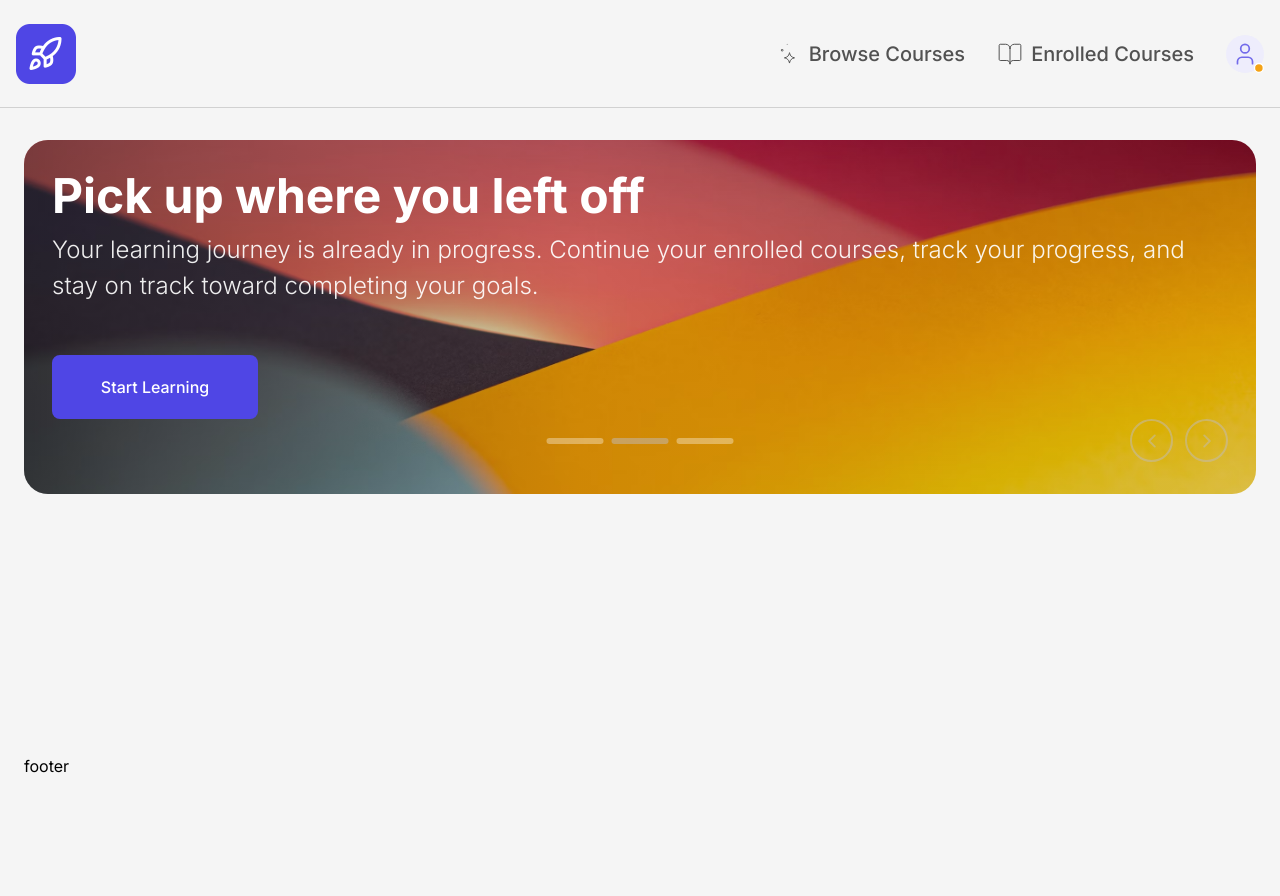
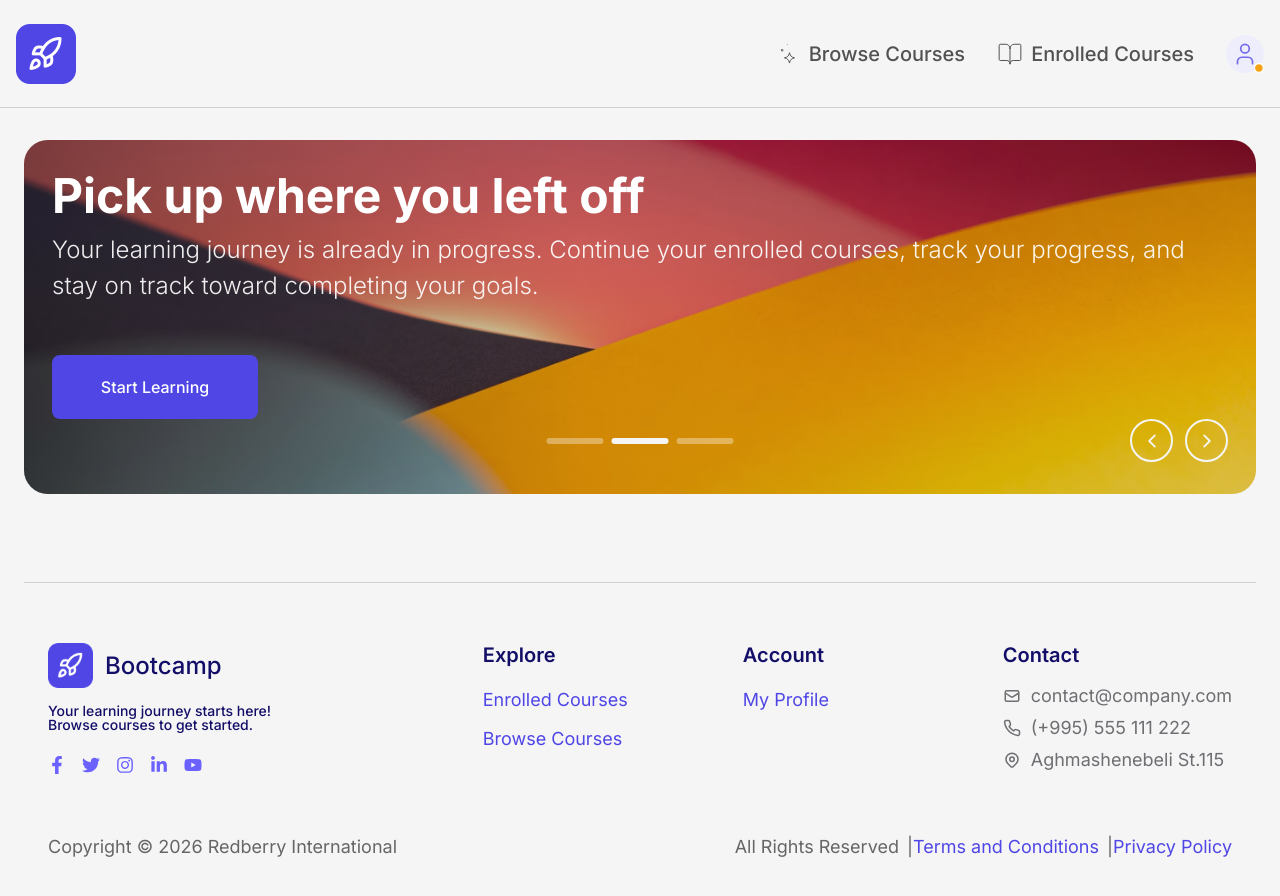
Before and after one commit to mbirk11/learn-stack, a React (Vite) app: page / in a window 1280 px wide. Shown: the top 896 px of the page. Before the commit the page ends 800 px from the top, so only its background shows below. Built offline with nearby package versions, Linux system fonts and the light colour scheme.

Commit message:
feat(footer): add footer section

```diff
--- a/package.json
+++ b/package.json
@@ -10,6 +10,7 @@
     "preview": "vite preview"
   },
   "dependencies": {
+    "@fontsource/inter": "^5.2.8",
     "@hookform/resolvers": "^5.2.2",
     "@tailwindcss/vite": "^4.2.2",
     "@tanstack/react-query": "^5.96.2",
--- a/src/components/layout/footer/index.css
+++ b/src/components/layout/footer/index.css
@@ -0,0 +1,179 @@
+.footer {
+  width: 100%;
+  background: #f5f5f5;
+  border-top: 1px solid #d1d1d1;
+  padding: 60px 0 24px;
+}
+
+.footer__container {
+  width: 100%;
+  max-width: 1560px;
+  margin: 0 auto;
+  padding: 0 24px;
+}
+
+.footer__top {
+  display: flex;
+  justify-content: space-between;
+  gap: 60px;
+  margin-bottom: 56px;
+}
+
+.footer__brand {
+  max-width: 280px;
+}
+
+.footer__logoRow {
+  display: flex;
+  align-items: center;
+  gap: 12px;
+  margin-bottom: 16px;
+}
+
+.footer__logo {
+  width: 45px;
+  height: 45px;
+}
+
+.footer__title {
+  margin: 0;
+  font-family: "Inter", sans-serif;
+  font-size: 24px;
+  font-weight: 500;
+  line-height: 1;
+  color: #130e67;
+}
+
+.footer__description {
+  margin: 0 0 24px;
+  font-size: 14px;
+  font-weight: 500;
+  line-height: 1;
+  color: #130e67;
+}
+
+.footer__socials {
+  display: flex;
+  align-items: center;
+  gap: 16px;
+}
+
+.footer__socialLink {
+  color: #6b61ff;
+  font-size: 18px;
+  transition: opacity 0.2s ease;
+}
+
+.footer__linksWrapper {
+  display: flex;
+  gap: 100px;
+  flex-wrap: wrap;
+}
+
+.footer__column {
+  display: flex;
+  flex-direction: column;
+  gap: 14px;
+  min-width: 160px;
+}
+
+.footer__heading {
+  margin: 0 0 6px;
+  font-size: 20px;
+  font-weight: 600;
+  color: #130e67;
+}
+
+.footer__link,
+.footer__policyLink {
+  text-decoration: none;
+  font-size: 18px;
+  font-weight: 400;
+  line-height: 1.4;
+  color: #4f46e5;
+  transition: color 0.2s ease;
+}
+
+.footer__link:hover,
+.footer__policyLink:hover {
+  color: #6e6e73;
+}
+
+.footer__contact {
+  display: flex;
+  align-items: center;
+  gap: 10px;
+  text-decoration: none;
+  font-size: 18px;
+  font-weight: 400;
+  line-height: 1;
+  color: #6e6e73;
+}
+
+.footer__bottom {
+  display: flex;
+  align-items: center;
+  justify-content: space-between;
+  gap: 24px;
+  flex-wrap: wrap;
+}
+
+.footer__copyright {
+  margin: 0;
+  font-size: 18px;
+  font-weight: 400;
+  color: #666666;
+}
+
+.footer__bottomLinks {
+  display: flex;
+  align-items: center;
+  flex-wrap: wrap;
+  gap: 8px;
+  font-size: 18px;
+  color: #666666;
+}
+
+.footer__divider {
+  color: #666666;
+}
+
+@media (max-width: 992px) {
+  .footer__top {
+    flex-direction: column;
+  }
+
+  .footer__linksWrapper {
+    gap: 40px;
+  }
+
+  .footer__bottom {
+    flex-direction: column;
+    align-items: flex-start;
+  }
+}
+
+@media (max-width: 768px) {
+  .footer {
+    padding: 40px 0 20px;
+  }
+
+  .footer__container {
+    padding: 0 16px;
+  }
+
+  .footer__title {
+    font-size: 28px;
+  }
+
+  .footer__description,
+  .footer__link,
+  .footer__contact {
+    font-size: 18px;
+  }
+
+  .footer__linksWrapper {
+    flex-direction: column;
+    gap: 32px;
+  }
+}
--- a/src/components/layout/footer/index.tsx
+++ b/src/components/layout/footer/index.tsx
@@ -0,0 +1,149 @@
+import "../../../index.css";
+import { Link } from "react-router-dom";
+import {
+  FaFacebookF,
+  FaTwitter,
+  FaInstagram,
+  FaLinkedinIn,
+  FaYoutube,
+} from "react-icons/fa";
+import { HiOutlineMail, HiOutlineLocationMarker } from "react-icons/hi";
+import { FiPhone } from "react-icons/fi";
+import "./index.css";
+import logo from "../../../assets/images/logo.png";
+
+const socialLinks = [
+  { id: 1, href: "/", label: "Facebook", icon: FaFacebookF },
+  { id: 2, href: "/", label: "Twitter", icon: FaTwitter },
+  { id: 3, href: "/", label: "Instagram", icon: FaInstagram },
+  { id: 4, href: "/", label: "LinkedIn", icon: FaLinkedinIn },
+  { id: 5, href: "/", label: "YouTube", icon: FaYoutube },
+];
+
+const footerSections = [
+  {
+    id: 1,
+    title: "Explore",
+    links: [
+      { id: 1, to: "/courses", label: "Enrolled Courses" },
+      { id: 2, to: "/browse-courses", label: "Browse Courses" },
+    ],
+  },
+  {
+    id: 2,
+    title: "Account",
+    links: [{ id: 1, to: "/profile", label: "My Profile" }],
+  },
+];
+
+const contactItems = [
+  {
+    id: 1,
+    href: "mailto:contact@company.com",
+    label: "contact@company.com",
+    icon: HiOutlineMail,
+  },
+  {
+    id: 2,
+    href: "tel:+995555111222",
+    label: "(+995) 555 111 222",
+    icon: FiPhone,
+  },
+  {
+    id: 3,
+    label: "Aghmashenebeli St.115",
+    icon: HiOutlineLocationMarker,
+  },
+];
+
+const policyLinks = [
+  { id: 1, to: "/terms", label: "Terms and Conditions" },
+  { id: 2, to: "/privacy", label: "Privacy Policy" },
+];
+
+export default function Footer() {
+  return (
+    <footer className="footer">
+      <div className="footer__container">
+        <div className="footer__top">
+          <div className="footer__brand">
+            <div className="footer__logoRow">
+              <img className="footer__logo" src={logo} alt="Bootcamp logo" />
+              <h2 className="footer__title">Bootcamp</h2>
+            </div>
+
+            <p className="footer__description">
+              Your learning journey starts here!
+              <br />
+              Browse courses to get started.
+            </p>
+
+            <div className="footer__socials">
+              {socialLinks.map(({ id, href, label, icon: Icon }) => (
+                <a
+                  key={id}
+                  href={href}
+                  aria-label={label}
+                  className="footer__socialLink"
+                >
+                  <Icon />
+                </a>
+              ))}
+            </div>
+          </div>
+
+          <div className="footer__linksWrapper">
+            {footerSections.map((section) => (
+              <div key={section.id} className="footer__column">
+                <h3 className="footer__heading">{section.title}</h3>
+
+                {section.links.map((link) => (
+                  <Link key={link.id} to={link.to} className="footer__link">
+                    {link.label}
+                  </Link>
+                ))}
+              </div>
+            ))}
+
+            <div className="footer__column">
+              <h3 className="footer__heading">Contact</h3>
+
+              {contactItems.map(({ id, href, label, icon: Icon }) =>
+                href ? (
+                  <a key={id} href={href} className="footer__contact">
+                    <Icon />
+                    <span>{label}</span>
+                  </a>
+                ) : (
+                  <div key={id} className="footer__contact">
+                    <Icon />
+                    <span>{label}</span>
+                  </div>
+                ),
+              )}
+            </div>
+          </div>
+        </div>
+
+        <div className="footer__bottom">
+          <p className="footer__copyright">
+            Copyright © 2026 Redberry International
+          </p>
+
+          <div className="footer__bottomLinks">
+            <span>All Rights Reserved</span>
+
+            {policyLinks.map((link, index) => (
+              <div key={link.id} className="footer__policyItem">
+                <span className="footer__divider">|</span>
+                <Link to={link.to} className="footer__policyLink">
+                  {link.label}
+                </Link>
+              </div>
+            ))}
+          </div>
+        </div>
+      </div>
+    </footer>
+  );
+}
--- a/src/components/layout/header/index.css
+++ b/src/components/layout/header/index.css
@@ -2,16 +2,14 @@ header {
   display: flex;
   justify-content: center;
   align-items: center;
-  width: 100%;
+  max-width: 100%;
   height: 108px;
-  font-family: "Inter", sans-serif;
   background-color: #f5f5f5;
   border-bottom: 1px solid #d1d1d1;
 }
 
 .container {
   width: 100%;
-  max-width: 1566px;
   margin: 0 auto;
   padding: 0 16px;
   box-sizing: border-box;
--- a/src/components/layout/mainLayout/index.tsx
+++ b/src/components/layout/mainLayout/index.tsx
@@ -1,7 +1,7 @@
 import { Outlet } from "react-router-dom";
 import Header from "../header";
-
 import "../../../index.css";
+import Footer from "../footer";
 
 export default function MainLayout() {
   return (
@@ -10,7 +10,9 @@ export default function MainLayout() {
       <main className="main-layout__content">
         <Outlet />
       </main>
-      <footer className="main-layout__footer">footer</footer>
+      <div className="main-layout__footer">
+        <Footer />
+      </div>
     </div>
   );
 }
--- a/src/components/sections/bannerSection/index.css
+++ b/src/components/sections/bannerSection/index.css
@@ -41,8 +41,7 @@
   font-family: "Inter", sans-serif;
   font-size: 48px;
   font-weight: 700;
-  line-height: 100%;
-  font-style: bold;
+  line-height: 1;
   color: #ffffff;
 }
 
@@ -52,7 +51,6 @@
   font-size: 24px;
   font-weight: 300;
   line-height: 1.5;
-  font-style: light;
   color: rgba(255, 255, 255, 0.92);
   min-height: 99px;
 }
@@ -83,7 +81,7 @@
 }
 
 .hero-banner__dot.active {
-  background: #c1bcbc80;
+  background: #f5f5f5;
 }
 
 .hero-banner__arrows {
@@ -110,8 +108,8 @@
 
 .hero-banner__arrow--active,
 .hero-banner__arrow:hover {
-  border-color: #ffffff;
-  color: #ffffff;
+  border-color: #f5f5f5;
+  color: #f5f5f5;
 }
 
 .hero-banner__arrow svg {
--- a/src/components/sections/bannerSection/index.tsx
+++ b/src/components/sections/bannerSection/index.tsx
@@ -135,18 +135,21 @@ export default function HeaderBanner() {
             <div className="hero-banner__arrows">
               <button
                 type="button"
-                className="hero-banner__arrow"
+                className={`hero-banner__arrow ${
+                  currentIndex !== 0 ? "hero-banner__arrow--active" : ""
+                }`}
                 onClick={handlePrev}
-                aria-label="Previous slide"
               >
                 <IoChevronBackOutline />
               </button>
-
               <button
                 type="button"
-                className="hero-banner__arrow"
+                className={`hero-banner__arrow ${
+                  currentIndex !== slides.length - 1
+                    ? "hero-banner__arrow--active"
+                    : ""
+                }`}
                 onClick={handleNext}
-                aria-label="Next slide"
               >
                 <IoChevronForwardOutline />
               </button>
```
Also changed, not shown: src/App.css (deleted), 1 other file (tests, documents, lock files or other folders).
